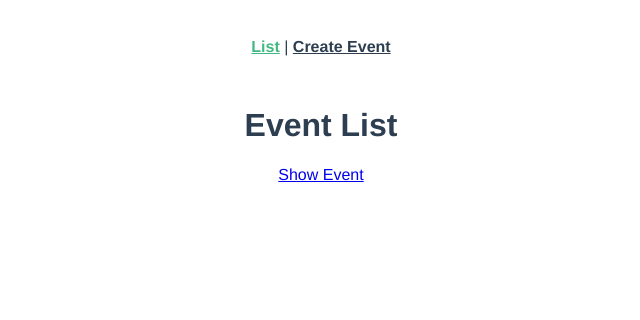
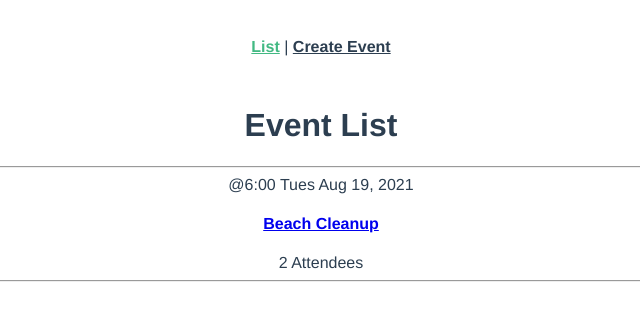
Before and after one commit to prateekvarma/VueCards, a Vue app: page / in a window 1280 px wide. Shown: the top 320 px of the page, without its empty margins (319-959 px from the left). Built offline with nearby package versions, Linux system fonts and the light colour scheme.

Commit message:
created EventCard component, and nested it with EventList

```diff
--- /dev/null
+++ b/src/components/EventCard.vue
@@ -0,0 +1,30 @@
+<template>
+    <div>
+        <hr>
+        <span>@{{ event.time }} {{ event.date }}</span>
+        <router-link :to="{name: 'event-show', params: {id: '1'}}">
+            <h4>{{ event.title }}</h4>
+        </router-link>
+        <span>{{ event.attendees.length }} Attendees</span>
+        <hr>
+    </div>
+</template>
+
+<script>
+export default {
+    data() {
+        return {
+            event: {
+                id: 1,
+                title: 'Beach Cleanup',
+                date: 'Tues Aug 19, 2021',
+                time: '6:00',
+                attendees: [
+                    { id: 'abc123', name: 'Ronnie James Dio' },
+                    { id: 'zyx345', name: 'Ozzy Ozbourne' }
+                ]
+            }
+        }
+    },
+}
+</script>
--- a/src/views/EventList.vue
+++ b/src/views/EventList.vue
@@ -1,6 +1,15 @@
 <template>
     <div>
         <h1>Event List</h1>
-        <router-link :to="{name: 'event-show', params: {id: '1'}}">Show Event</router-link>
+        <EventCard />
     </div>
 </template>
+
+<script>
+import EventCard from '../components/EventCard'
+export default {
+    components: {
+        EventCard
+    }
+}
+</script>
```
